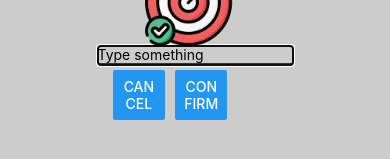
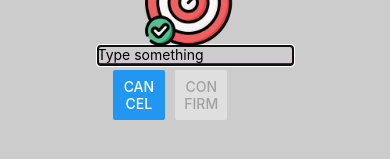
Before and after one commit to jwzhou1/cs5520, a React Native app: screen / in a window 390 px wide. Both pictures are taken after a click on the button "ADD A GOAL". Shown: the part 437-596 px from the top of the page. Built offline with nearby package versions, Linux system fonts and the light colour scheme.

Commit message:
some fixes

```diff
--- a/App.js
+++ b/App.js
@@ -57,6 +57,6 @@ const styles = StyleSheet.create({
     alignItems: "center",
     justifyContent: "space-around",
   },
-  bottomView: { flex: 4, backgroundColor: "lightpink" },
-  text: { textAlign: "center" },
+  bottomView: { flex: 4, backgroundColor: "lightpink", alignItems: "center"},
+  text: { textAlign: "center", fontSize: 20, backgroundColor: "purple", color: "white",marginTop: 5, padding:5},
 });
--- a/components/Input.js
+++ b/components/Input.js
@@ -20,6 +20,7 @@ export default function Input({ inputHandler, modalVisible, dismissModal }) {
 
   function confirmHandler() {
     inputHandler(text);
+    setText("");
   }
   function cancelHandler() {
     // hide the modal
@@ -39,14 +40,14 @@ export default function Input({ inputHandler, modalVisible, dismissModal }) {
           placeholder="Type something"
           style={styles.input}
           value={text}
-          onChangeText={changeTextHandler}
+          onChangeText={setText}
         />
         <View style={styles.buttonsContainer}>
           <View style={styles.buttonView}>
             <Button title="Cancel" onPress={cancelHandler} />
           </View>
           <View style={styles.buttonView}>
-            <Button title="Confirm" onPress={confirmHandler} />
+            <Button title="Confirm" onPress={confirmHandler} disabled = {!text} />
           </View>
         </View>
       </View>
```
